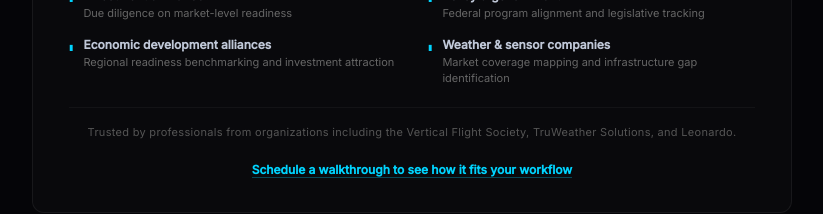
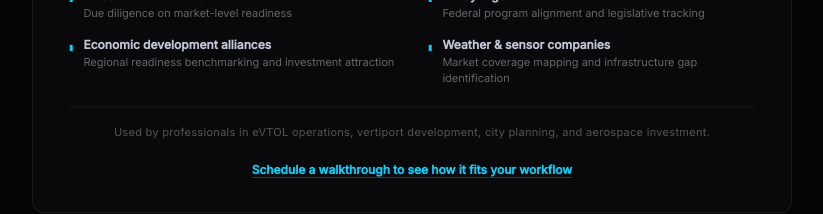
Before and after one commit to Xdrum1/airgrid, a Next.js app: page /pricing in a window 1280 px wide. Shown: the part 1700-1914 px from the top of the page, without its empty margins (228-1051 px from the left). Built offline with nearby package versions, Linux system fonts and the light colour scheme; no server answers.

Commit message:
Replace trust claims with honest positioning language
Remove "Trusted by professionals from..." claims from pricing,
institutional, and enterprise pages. Replace with factual "Built for"
language describing target audiences without implying endorsements
that don't yet exist.

```diff
--- a/src/app/enterprise/page.tsx
+++ b/src/app/enterprise/page.tsx
@@ -350,7 +350,7 @@ export default async function EnterprisePage() {
             margin: 0,
           }}
         >
-          Serving organizations across eVTOL operations, infrastructure
+          Built for organizations in eVTOL operations, infrastructure
           development, government, and financial services.
         </p>
       </section>
--- a/src/app/institutional/page.tsx
+++ b/src/app/institutional/page.tsx
@@ -416,8 +416,8 @@ export default async function InstitutionalPage() {
             margin: 0,
           }}
         >
-          Trusted by professionals from the Vertical Flight Society,
-          TruWeather Solutions, and Leonardo.
+          Built for teams in eVTOL operations, infrastructure development,
+          government, and investment.
         </p>
       </section>
 
--- a/src/app/pricing/page.tsx
+++ b/src/app/pricing/page.tsx
@@ -125,8 +125,8 @@ export default function PricingPage() {
             }}
           >
             <p style={{ color: "#555", fontSize: 11, margin: "0 0 16px", letterSpacing: 0.3 }}>
-              Trusted by professionals from organizations including the Vertical Flight Society,
-              TruWeather Solutions, and Leonardo.
+              Used by professionals in eVTOL operations, vertiport development,
+              city planning, and aerospace investment.
             </p>
           </div>
           <div style={{ textAlign: "center", marginTop: 8 }}>
```
